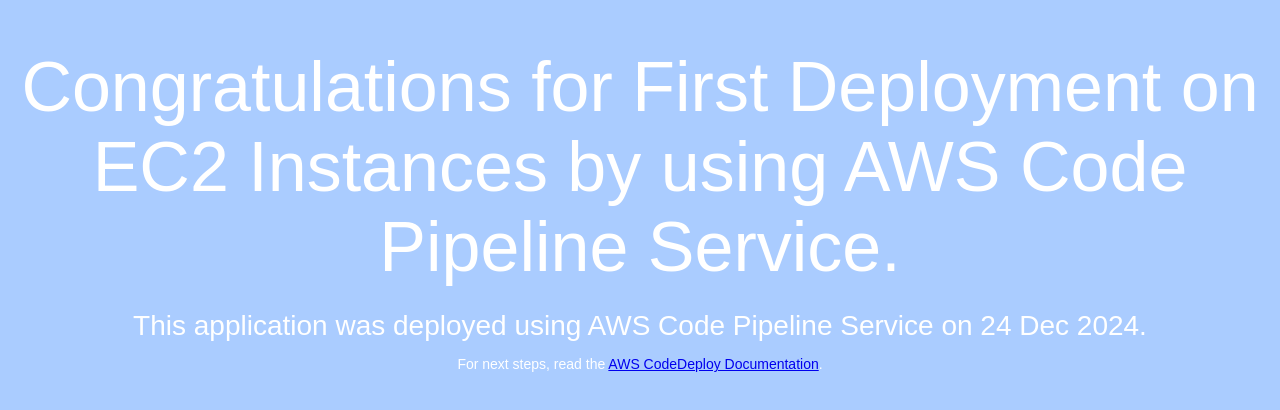
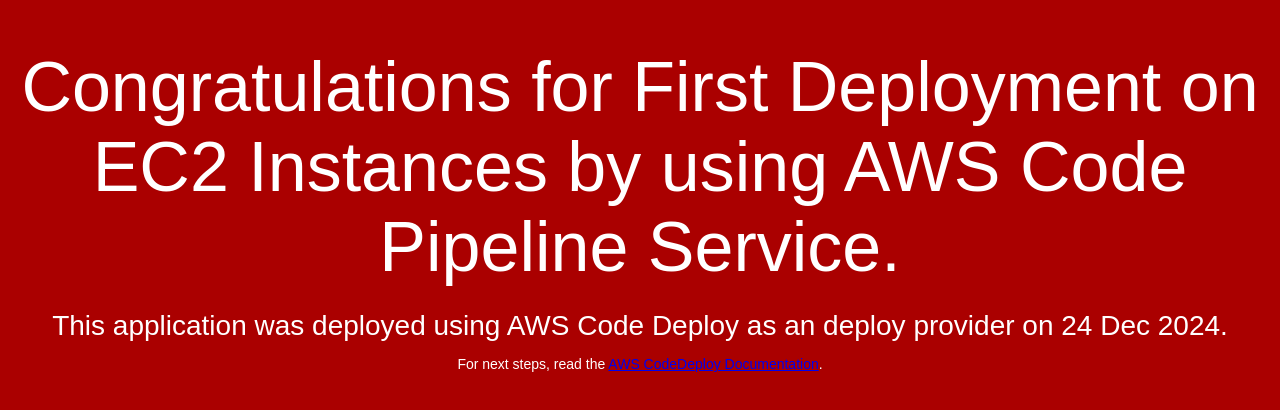
Before and after one commit to avinashbundela1987/presesiondec2024, a plain HTML site: page index.html in a window 1280 px wide. Drawn offline with Linux system fonts and the light colour scheme.

Commit message:
changes in my index.html file

```diff
--- a/index.html
+++ b/index.html
@@ -6,7 +6,7 @@
   <style>
     body {
       color: #ffffff;
-      background-color: #AACCFF;
+      background-color: #AA0000;
       font-family: Arial, sans-serif;
       font-size: 14px;
     }
@@ -27,7 +27,7 @@
 <body>
   <div align="center">
     <h1>Congratulations for First Deployment on EC2 Instances by using AWS Code Pipeline Service.</h1>
-    <h2>This application was deployed using AWS Code Pipeline Service on 24 Dec 2024.</h2>
+    <h2>This application was deployed using AWS Code Deploy as an deploy provider on 24 Dec 2024.</h2>
     <p>For next steps, read the <a href="http://aws.amazon.com/documentation/codedeploy">AWS CodeDeploy Documentation</a>.</p>
   </div>
 </body>
```
